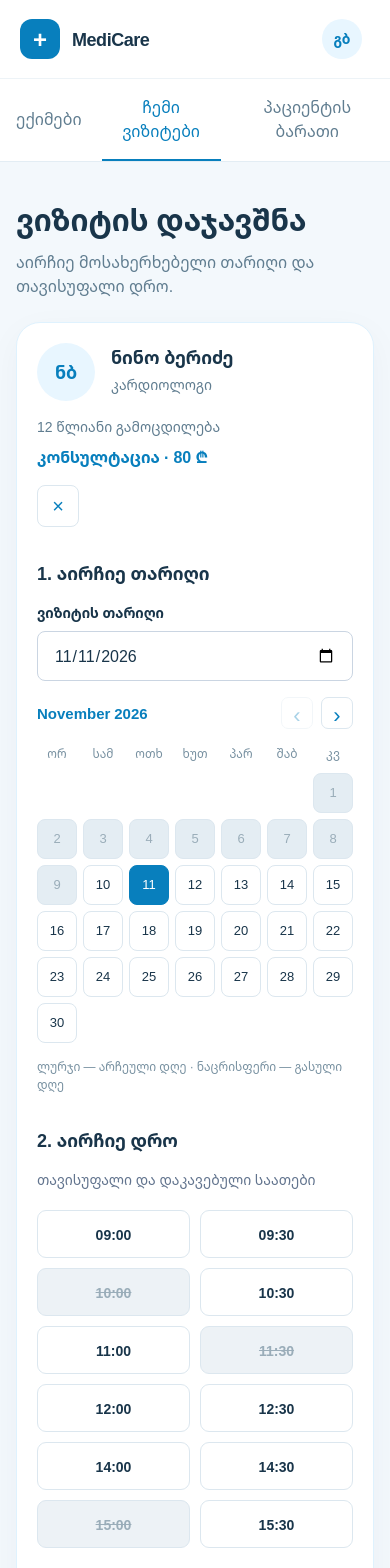
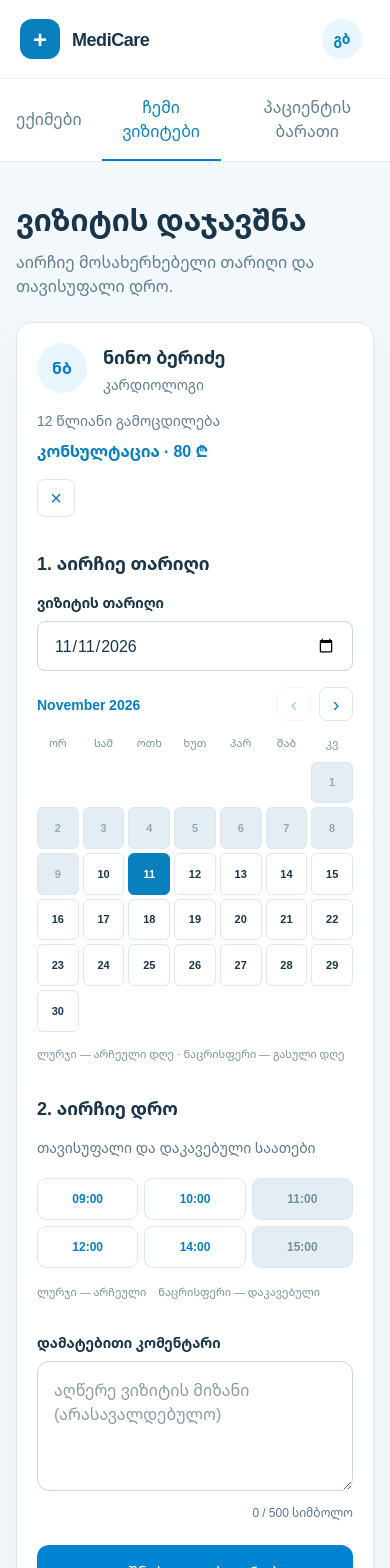
Before and after one commit to giorgi-v2/Telemedicine-Clinic-Management-System, a React (Vite) app in the folder medicare-booking/: page / in a window 390 px wide. Shown: the top 1568 px of the page. Built offline with nearby package versions, Linux system fonts and the light colour scheme.

Commit message:
style: refine booking UI

```diff
--- a/medicare-booking/public/data/slots.json
+++ b/medicare-booking/public/data/slots.json
@@ -6,17 +6,11 @@
       "weekdays": [1, 2, 3, 4, 5],
       "slots": [
         { "time": "09:00", "isAvailable": true },
-        { "time": "09:30", "isAvailable": true },
-        { "time": "10:00", "isAvailable": false },
-        { "time": "10:30", "isAvailable": true },
-        { "time": "11:00", "isAvailable": true },
-        { "time": "11:30", "isAvailable": false },
+        { "time": "10:00", "isAvailable": true },
+        { "time": "11:00", "isAvailable": false },
         { "time": "12:00", "isAvailable": true },
-        { "time": "12:30", "isAvailable": true },
         { "time": "14:00", "isAvailable": true },
-        { "time": "14:30", "isAvailable": true },
-        { "time": "15:00", "isAvailable": false },
-        { "time": "15:30", "isAvailable": true }
+        { "time": "15:00", "isAvailable": false }
       ]
     }
   ]
--- a/medicare-booking/src/features/booking/components/Calendar.module.scss
+++ b/medicare-booking/src/features/booking/components/Calendar.module.scss
@@ -13,11 +13,12 @@ $text: #19354a;
   align-items: center;
   justify-content: space-between;
   gap: 12px;
-  margin-bottom: 16px;
+  margin-bottom: 14px;
 
   strong {
     color: $primary;
-    font-size: 15px;
+    font-size: 14px;
+    font-weight: 700;
   }
 }
 
@@ -26,13 +27,19 @@ $text: #19354a;
   gap: 8px;
 
   button {
-    width: 32px;
-    height: 32px;
+    display: flex;
+    align-items: center;
+    justify-content: center;
+
+    width: 34px;
+    height: 34px;
+
     border: 1px solid $border;
-    border-radius: 7px;
+    border-radius: 8px;
     background: white;
+
     color: $primary;
-    font-size: 22px;
+    font-size: 20px;
 
     &:hover:not(:disabled) {
       background: #e8f6ff;
@@ -42,6 +49,11 @@ $text: #19354a;
       opacity: 0.35;
       cursor: not-allowed;
     }
+
+    &:focus-visible {
+      outline: 3px solid $primary;
+      outline-offset: 2px;
+    }
   }
 }
 
@@ -49,7 +61,7 @@ $text: #19354a;
 .days {
   display: grid;
   grid-template-columns: repeat(7, minmax(0, 1fr));
-  gap: 6px;
+  gap: 5px;
 }
 
 .weekdays {
@@ -58,7 +70,7 @@ $text: #19354a;
   span {
     text-align: center;
     color: #7891a1;
-    font-size: 12px;
+    font-size: 11px;
   }
 }
 
@@ -66,20 +78,27 @@ $text: #19354a;
   display: flex;
   justify-content: center;
   align-items: center;
+
+  min-width: 0;
   width: 100%;
-  min-width: 0;
   aspect-ratio: 1;
+
   border: 1px solid $border;
-  border-radius: 8px;
-  background: white;
+  border-radius: 7px;
+
+  background: #ffffff;
   color: $text;
-  font-size: 13px;
-  font-weight: 500;
-  cursor: pointer;
-  transition: background 0.15s ease;
+
+  font-size: 12px;
+  font-weight: 600;
+
+  transition:
+    background 0.15s ease,
+    border-color 0.15s ease;
 
   &:hover:not(:disabled) {
     background: #e8f6ff;
+    border-color: $primary;
   }
 
   &:focus-visible {
@@ -94,18 +113,30 @@ $text: #19354a;
   color: white;
 
   &:hover:not(:disabled) {
-    background: #076da3;
+    background: #066da5;
   }
 }
 
 .disabled {
   background: #e4edf3;
-  color: #9aadb9;
+  color: #91a9b9;
   cursor: not-allowed;
 }
 
 .legend {
-  margin-top: 15px;
+  margin-top: 14px;
   color: #7891a1;
-  font-size: 12px;
+  font-size: 11px;
 }
+
+@media (max-width: 480px) {
+  .weekdays,
+  .days {
+    gap: 4px;
+  }
+
+  .day {
+    font-size: 11px;
+    border-radius: 6px;
+  }
+}
--- a/medicare-booking/src/features/booking/components/TimeSlotPicker.module.scss
+++ b/medicare-booking/src/features/booking/components/TimeSlotPicker.module.scss
@@ -1,29 +1,33 @@
 
 $primary: #087fbd;
 $border: #dce7ef;
-$text: #19354a;
 
 .timeGrid {
   display: grid;
   grid-template-columns: repeat(3, minmax(0, 1fr));
-  gap: 12px;
+  gap: 8px;
   width: 100%;
 }
 
 .timeSlot {
   min-width: 0;
-  min-height: 48px;
+  min-height: 44px;
+
   border: 1px solid $border;
-  border-radius: 9px;
-  background: white;
-  color: $text;
-  font-size: 14px;
-  font-weight: 600;
+  border-radius: 12px;
+
+  background: #ffffff;
+  color: $primary;
+
+  font-size: 13px;
+  font-weight: 700;
+
   cursor: pointer;
+
   transition:
     background 0.2s ease,
-    border-color 0.2s ease,
-    color 0.2s ease;
+    color 0.2s ease,
+    border-color 0.2s ease;
 
   &:hover:not(:disabled):not(.selected) {
     background: #e8f6ff;
@@ -39,28 +43,36 @@ $text: #19354a;
 .selected {
   background: $primary;
   border-color: $primary;
-  color: white;
+  color: #ffffff;
 }
 
 .booked {
-  background: #edf2f6;
-  color: #9aadb9;
+  background: #e4edf3;
+  border-color: $border;
+  color: #7891a1;
+
   cursor: not-allowed;
-  text-decoration: line-through;
 }
 
 .legend {
   display: flex;
   flex-wrap: wrap;
-  gap: 16px;
-  margin-top: 20px;
+  gap: 12px;
+
+  margin-top: 16px;
+
   color: #7891a1;
-  font-size: 12px;
+  font-size: 11px;
 }
 
 @media (max-width: 480px) {
   .timeGrid {
-    grid-template-columns: repeat(2, minmax(0, 1fr));
-    gap: 10px;
+    gap: 6px;
+  }
+
+  .timeSlot {
+    min-height: 42px;
+    border-radius: 9px;
+    font-size: 12px;
   }
 }
--- a/medicare-booking/src/features/booking/components/bookingModal.module.scss
+++ b/medicare-booking/src/features/booking/components/bookingModal.module.scss
@@ -1,55 +1,81 @@
 
 $primary: #087fbd;
+$primary-hover: #066da5;
 $border: #dce7ef;
 $text: #19354a;
 
 .bookingCard {
-  box-shadow: 0 10px 35px rgba(30, 58, 80, 0.04);
+  background: #ffffff;
+  border: 1px solid $border;
+  border-radius: 20px;
+
+  box-shadow: 0 10px 35px rgba(25, 53, 74, 0.04);
 }
 
 .avatar {
   display: flex;
   align-items: center;
   justify-content: center;
+
+  width: 56px;
+  height: 56px;
   flex-shrink: 0;
-  width: 58px;
-  height: 58px;
+
   border-radius: 50%;
   background: #e8f6ff;
   color: $primary;
+
+  font-size: 18px;
   font-weight: 700;
-  font-size: 18px;
 }
 
 .closeButton {
+  width: 42px;
+  height: 42px;
+  flex-shrink: 0;
+
   display: flex;
   align-items: center;
   justify-content: center;
-  width: 42px;
-  height: 42px;
+
   border: 1px solid $border;
   border-radius: 8px;
-  background: white;
+
+  background: #ffffff;
   color: $primary;
+
   font-size: 20px;
-  transition: background 0.2s ease;
+  transition: all 0.2s ease;
 
-  &:hover {
+  &:hover:not(:disabled) {
     background: #e8f6ff;
+    border-color: $primary;
   }
 
   &:focus-visible {
     outline: 3px solid $primary;
     outline-offset: 3px;
   }
+
+  &:disabled {
+    opacity: 0.5;
+    cursor: not-allowed;
+  }
 }
 
-.placeholder {
-  margin-top: 32px;
-  padding: 40px 20px;
-  border: 1px dashed $border;
-  border-radius: 12px;
-  text-align: center;
-  color: $text;
-  background: #f7fbfe;
+@media (max-width: 640px) {
+  .bookingCard {
+    border-radius: 16px;
+  }
+
+  .avatar {
+    width: 50px;
+    height: 50px;
+    font-size: 16px;
+  }
+
+  .closeButton {
+    width: 38px;
+    height: 38px;
+  }
 }
--- a/medicare-booking/src/features/booking/components/bookingModal.tsx
+++ b/medicare-booking/src/features/booking/components/bookingModal.tsx
@@ -49,7 +49,8 @@ export default function BookingModal({
   }
 
   return (
-    <main className="mx-auto w-full max-w-5xl px-4 py-10 sm:px-6 sm:py-12">
+
+<main className="mx-auto w-full max-w-[1010px] px-4 pb-16 pt-10 sm:px-6 sm:pt-12">
       <div className="mb-6">
         <h1 className="text-3xl font-bold text-[#19354a]">
           ვიზიტის დაჯავშნა
@@ -61,7 +62,7 @@ export default function BookingModal({
       </div>
 
       <section
-        className={`${styles.bookingCard} rounded-3xl border border-sky-100 bg-white p-5 sm:p-8`}
+        className={`${styles.bookingCard} p-5 sm:p-7`}
       >
         <div className="flex flex-wrap items-start gap-4 md:flex-nowrap md:items-center">
           <div className={styles.avatar} aria-hidden="true">
```
